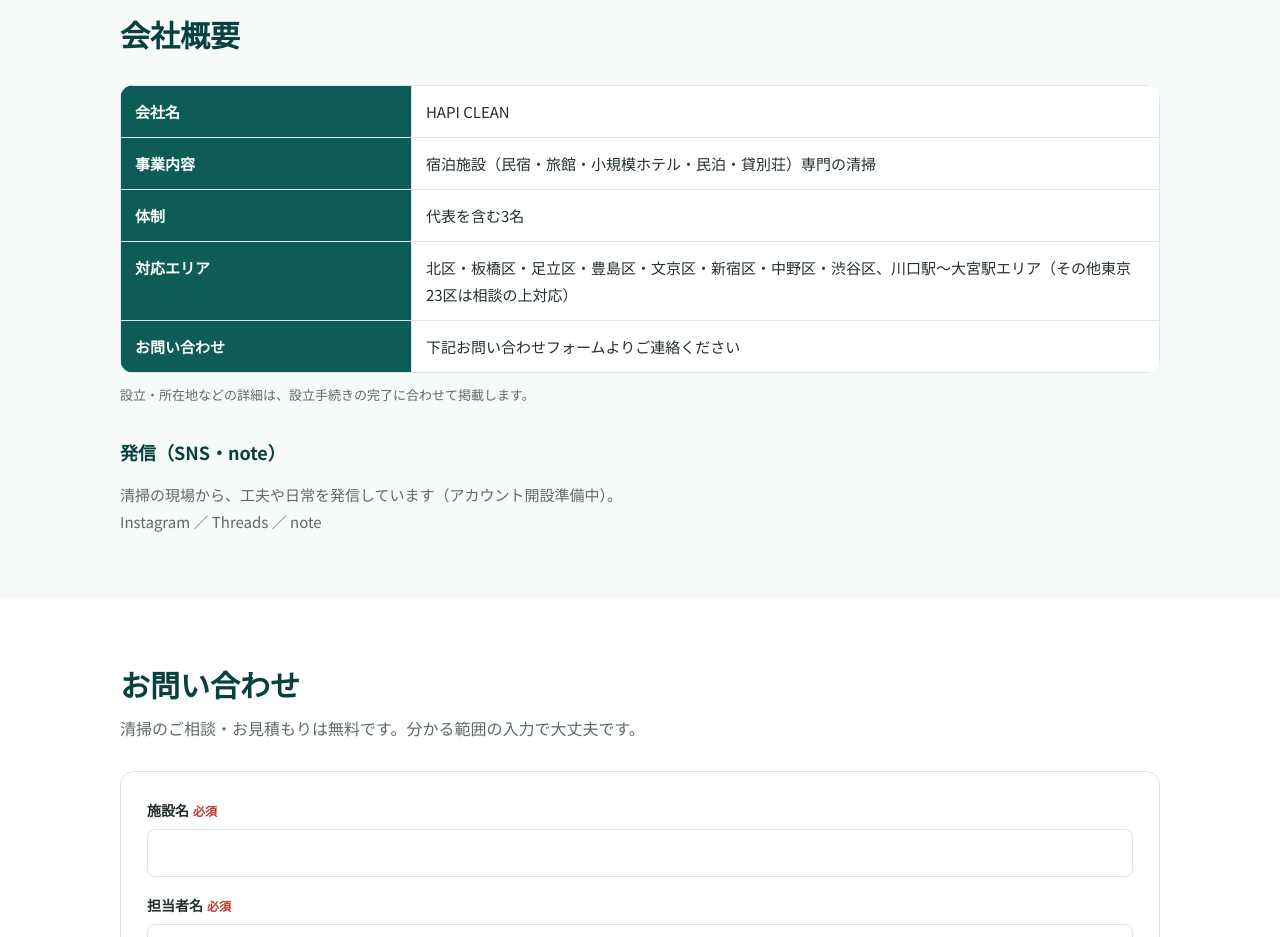
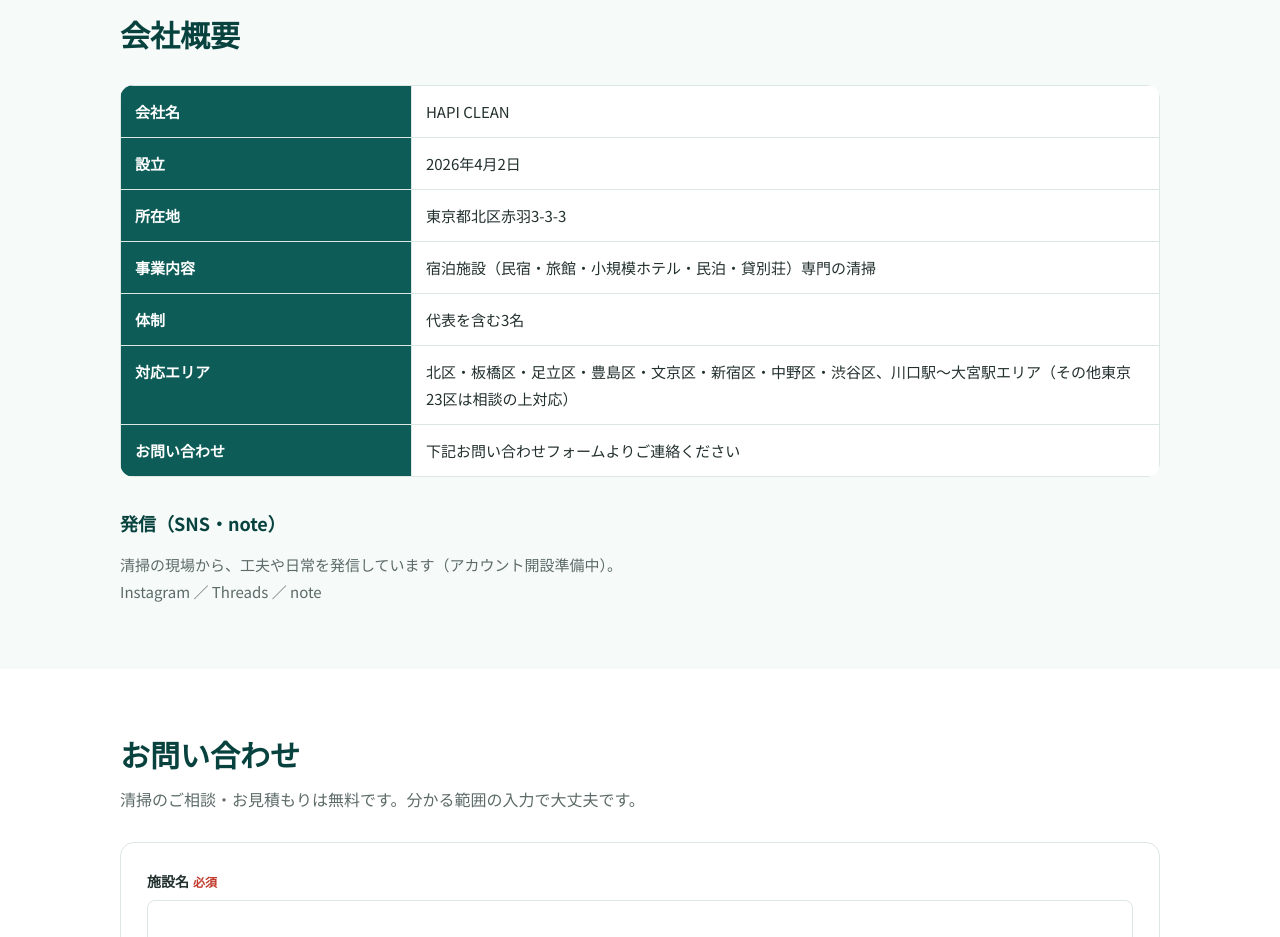
Before and after one commit to arnoa113-dot/hapi-clean, a plain HTML site: page index.html in a window 1280 px wide. Shown: the part 5720-6657 px from the top of the page. Drawn offline with Linux system fonts and the light colour scheme.

Commit message:
会社概要に設立日と所在地を追加
Co-Authored-By: Claude Opus 5.5 <noreply@anthropic.com>
Claude-Session: https://claude.ai/code/session_014H33GTszq28GvXdsNBRGVs

```diff
--- a/index.html
+++ b/index.html
@@ -215,12 +215,13 @@
     </div>
     <table>
       <tr><th style="width:28%">会社名</th><td>HAPI CLEAN</td></tr>
+      <tr><th>設立</th><td>2026年4月2日</td></tr>
+      <tr><th>所在地</th><td>東京都北区赤羽3-3-3</td></tr>
       <tr><th>事業内容</th><td>宿泊施設（民宿・旅館・小規模ホテル・民泊・貸別荘）専門の清掃</td></tr>
       <tr><th>体制</th><td>代表を含む3名</td></tr>
       <tr><th>対応エリア</th><td>北区・板橋区・足立区・豊島区・文京区・新宿区・中野区・渋谷区、川口駅〜大宮駅エリア（その他東京23区は相談の上対応）</td></tr>
       <tr><th>お問い合わせ</th><td>下記お問い合わせフォームよりご連絡ください</td></tr>
     </table>
-    <p class="note">設立・所在地などの詳細は、設立手続きの完了に合わせて掲載します。</p>
 
     <h3 class="block">発信（SNS・note）</h3>
     <p style="color:var(--gray);font-size:15px">清掃の現場から、工夫や日常を発信しています（アカウント開設準備中）。<br>
```
Also changed, not shown: 2 other files.
